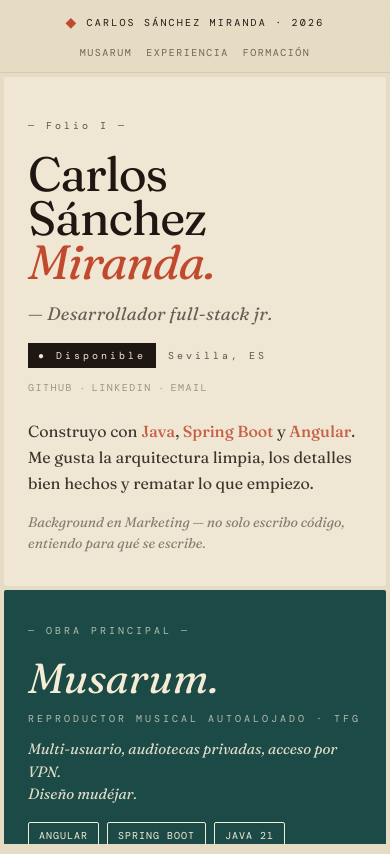
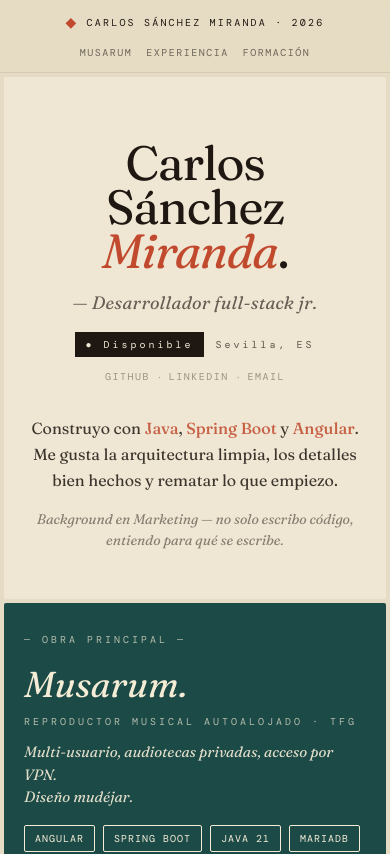
Before and after one commit to carlos38sm/portfolio, an Angular app: page / in a window 390 px wide. Shown: the top 854 px of the page. Built offline with nearby package versions, Linux system fonts and the light colour scheme; a web font is replaced by a local one.

Commit message:
Correción de Errores

```diff
--- a/src/app/app.config.ts
+++ b/src/app/app.config.ts
@@ -1,6 +1,5 @@
 import { ApplicationConfig, provideBrowserGlobalErrorListeners } from '@angular/core';
 import { provideRouter } from '@angular/router';
-
 import { routes } from './app.routes';
 
 export const appConfig: ApplicationConfig = {
--- a/src/app/app.ts
+++ b/src/app/app.ts
@@ -1,6 +1,7 @@
 import { Component } from '@angular/core';
-import { RouterModule } from '@angular/router';
+import { RouterModule, Router, NavigationEnd } from '@angular/router';
 import { Header } from './components/header/header';
+import { filter } from 'rxjs';
 
 @Component({
   selector: 'app-root',
@@ -8,4 +9,16 @@ import { Header } from './components/header/header';
   templateUrl: './app.html',
   styleUrl: './app.scss'
 })
-export class App {}
+export class App {
+  constructor(private router: Router) {
+    this.router.events
+      .pipe(filter(event => event instanceof NavigationEnd))
+      .subscribe(() => {
+        setTimeout(() => {
+          window.scrollTo(0, 0);
+          document.documentElement.scrollTop = 0;
+          document.body.scrollTop = 0;
+        });
+      });
+  }
+}
--- a/src/app/components/hero/hero.html
+++ b/src/app/components/hero/hero.html
@@ -1,10 +1,8 @@
 <div class="content">
-  <span class="kicker">— Folio I —</span>
-
   <h1 class="name">
     Carlos<br>
     Sánchez<br>
-    <em>Miranda.</em>
+    <em>Miranda</em>.
   </h1>
 
   <p class="role">— Desarrollador full-stack jr.</p>
--- a/src/app/components/hero/hero.scss
+++ b/src/app/components/hero/hero.scss
@@ -1,18 +1,21 @@
 :host {
   background: var(--bone);
-  padding: 32px;
+  padding: 48px 32px;
   display: flex !important;
-  flex-direction: row;
+  flex-direction: row !important;
   align-items: center;
   justify-content: space-between;
   gap: 48px;
+  width: 100%;
+  height: 100%;
+  overflow: hidden;
 }
 
-.kicker {
-  font-family: var(--mono);
-  font-size: 10px;
-  letter-spacing: 0.3em;
-  opacity: 0.7;
+.content {
+  flex-shrink: 0;
+  display: flex;
+  flex-direction: column;
+  justify-content: center;
 }
 
 .name {
@@ -85,12 +88,13 @@
 }
 
 .about {
-  max-width: 320px;
-  flex-shrink: 0;
+  flex: 1;
   display: flex;
   flex-direction: column;
   justify-content: center;
-  align-self: center;
+  align-items: flex-start;
+  padding-left: 10%;
+  max-width: 420px;
 }
 
 .about-text {
@@ -113,20 +117,33 @@
   font-style: italic;
 }
 
-/* TABLET */
 @media (max-width: 1024px) {
   .name { font-size: 90px; }
   .about { max-width: 260px; }
   .about-text { font-size: 16px; }
 }
 
-/* MÓVIL */
 @media (max-width: 768px) {
   :host {
     flex-direction: column !important;
-    align-items: flex-start;
-    gap: 24px;
-    padding: 32px 24px;
+    align-items: center;
+    gap: 32px;
+    padding: 48px 24px;
+    height: auto;
+    text-align: center;
+  }
+
+  .content {
+    width: 100%;
+    align-items: center;
+  }
+
+  .meta {
+    justify-content: center;
+  }
+
+  .social {
+    justify-content: center;
   }
 
   .name { font-size: 64px; }
@@ -134,7 +151,10 @@
 
   .about {
     max-width: 100%;
-    margin-left: 0;
+    padding-left: 0;
+    width: 100%;
+    align-items: center;
+    text-align: center;
   }
 }
 
--- a/src/app/components/musarum-tile/musarum-tile.scss
+++ b/src/app/components/musarum-tile/musarum-tile.scss
@@ -87,6 +87,16 @@
 }
 
 @media (max-width: 768px) {
-  .title { font-size: 42px; }
-  .wrapper { padding: 24px; }
+  .title { font-size: 36px; }
+
+  .wrapper {
+    padding: 20px;
+  }
+
+  .more {
+    position: static;
+    align-self: flex-end;
+    margin-top: 8px;
+    opacity: 0.6;
+  }
 }
--- a/src/app/pages/education-detail/education-detail.html
+++ b/src/app/pages/education-detail/education-detail.html
@@ -1,6 +1,6 @@
 <section class="page">
   <header class="page-header">
-    <a class="back" routerLink="/">← Volver al mosaico</a>
+    <a class="back" routerLink="/">← Volver</a>
     <span class="kicker">— Formación —</span>
     <h1>Lo que he <em>estudiado.</em></h1>
   </header>
--- a/src/app/pages/experience-detail/experience-detail.html
+++ b/src/app/pages/experience-detail/experience-detail.html
@@ -1,6 +1,6 @@
 <section class="page">
   <header class="page-header">
-    <a class="back" routerLink="/">← Volver al mosaico</a>
+    <a class="back" routerLink="/">← Volver</a>
     <span class="kicker">— Experiencia —</span>
     <h1>Primeros <em>capítulos.</em></h1>
   </header>
--- a/src/app/pages/experience-detail/experience-detail.scss
+++ b/src/app/pages/experience-detail/experience-detail.scss
@@ -194,7 +194,6 @@ h1 {
   }
 }
 
-/* BLOQUES */
 .block {
   margin-bottom: 24px;
 }
--- a/src/app/pages/home/home.scss
+++ b/src/app/pages/home/home.scss
@@ -22,9 +22,6 @@
 }
 
 .tile {
-  display: flex;
-  flex-direction: column;
-  justify-content: space-between;
   overflow: hidden;
   border-radius: 2px;
   transition: transform 0.2s ease, box-shadow 0.3s ease;
@@ -55,7 +52,6 @@
 .tile--cv         { grid-area: cv; }
 .tile--experience { grid-area: exp; }
 
-/* TABLET */
 @media (max-width: 1024px) {
   .grid {
     grid-template-rows: auto;
@@ -68,7 +64,6 @@
   }
 }
 
-/* MÓVIL — una columna apilada */
 @media (max-width: 768px) {
   .grid {
     display: flex;
--- a/src/app/pages/musarum-detail/musarum-detail.html
+++ b/src/app/pages/musarum-detail/musarum-detail.html
@@ -2,7 +2,7 @@
 
     <!-- HERO -->
     <header class="hero">
-        <a class="back" routerLink="/">← Volver al mosaico</a>
+        <a class="back" routerLink="/">← Volver</a>
         <span class="kicker">— Obra principal · Folio I —</span>
         <h1><em>Musarum.</em></h1>
         <p class="subtitle">Ecosistema de streaming musical autoalojado con arquitectura cliente-servidor.</p>
--- a/src/styles.scss
+++ b/src/styles.scss
@@ -28,7 +28,7 @@
 }
 
 html, body {
-  height: 100%;
+  min-height: 80%;
   background: var(--bone-2);
   color: var(--ink);
   font-family: var(--serif);
```
